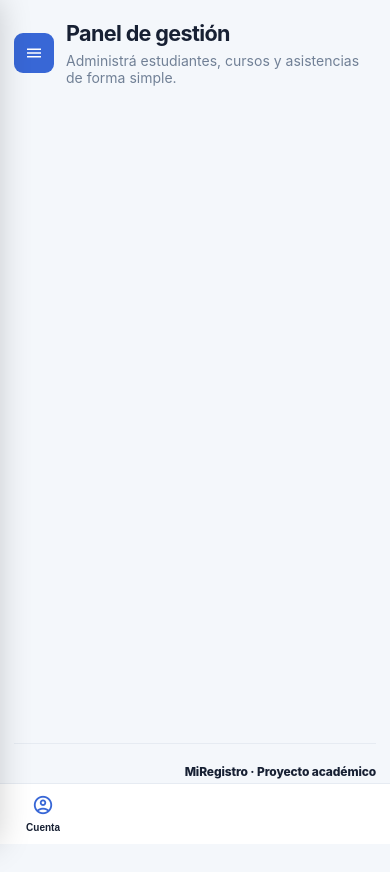
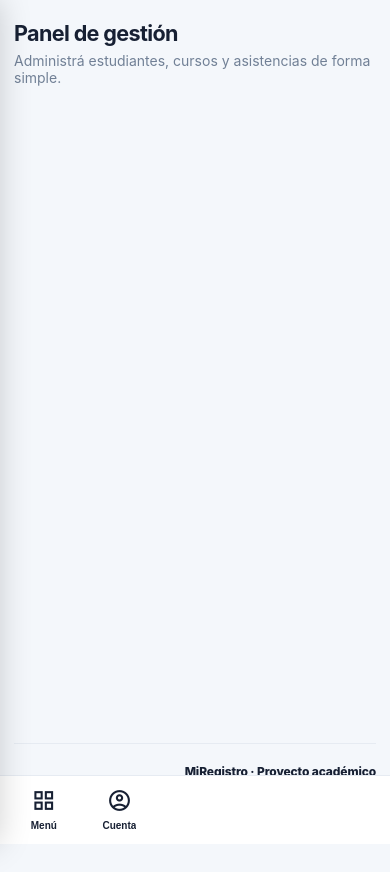
Before and after one commit to JasmineSaavedra28/isft151-pp3, a plain HTML site: page frontend/index.html in a window 390 px wide. Drawn offline with nearby package versions, Linux system fonts and the light colour scheme.

Commit message:
cambios index

```diff
--- a/frontend/index.html
+++ b/frontend/index.html
@@ -150,7 +150,7 @@
             .dashboard-shell.sidebar-collapsed .nav-icon { width: 28px; font-size: 22px; }
             .sidebar-backdrop { position: fixed; inset: 0; z-index: 40; display: none; width: 100%; height: 100%; padding: 0; border: 0; border-radius: 0; background: rgba(12,18,32,.48); }
             .dashboard-shell.mobile-menu-open .sidebar-backdrop { display: block; }
-            .mobile-menu-toggle { display: grid; place-items: center; flex: 0 0 40px; width: 40px; min-height: 40px; padding: 0; font-size: 20px; }
+            .mobile-menu-toggle { display: none !important; }
             .mobile-quick-nav {
                 position: fixed;
                 right: 0;
@@ -159,27 +159,30 @@
                 z-index: 30;
                 display: grid;
                 grid-template-columns: repeat(5, minmax(0, 1fr));
-                gap: 2px;
-                padding: 4px 6px calc(4px + env(safe-area-inset-bottom));
+                align-items: stretch;
+                gap: 0;
+                padding: 5px 6px calc(5px + env(safe-area-inset-bottom));
                 border-top: 1px solid var(--line);
                 background: var(--surface);
             }
-            .mobile-quick-nav.teacher-layout { grid-template-columns: repeat(4, minmax(0, 1fr)); }
+            .mobile-quick-nav.teacher-layout { grid-template-columns: repeat(5, minmax(0, 1fr)); }
             .mobile-quick-nav button {
                 display: grid;
                 place-items: center;
-                gap: 2px;
+                gap: 4px;
                 min-width: 0;
-                min-height: 52px;
-                padding: 4px 1px;
+                min-height: 58px;
+                padding: 6px 2px;
                 border: 0;
-                border-radius: 6px;
+                border-radius: 9px;
                 background: transparent;
                 color: var(--ink);
             }
-            .mobile-quick-nav button:hover { background: #eef3ff; color: var(--primary); }
-            .quick-nav-icon { color: var(--primary); font-size: 22px; line-height: 1; font-variation-settings: 'FILL' 0, 'wght' 400, 'GRAD' 0, 'opsz' 24; }
-            .quick-nav-label { max-width: 100%; overflow: hidden; font-size: 10px; line-height: 1.2; text-overflow: ellipsis; white-space: nowrap; }
+            .mobile-quick-nav button:hover, .mobile-quick-nav button:focus-visible { background: #eef3ff; color: var(--primary); }
+            .mobile-quick-nav button[aria-current='page'] { background: #edf2ff; color: var(--primary); }
+            .mobile-quick-nav button[aria-current='page'] .quick-nav-icon { font-variation-settings: 'FILL' 1, 'wght' 500, 'GRAD' 0, 'opsz' 24; }
+            .quick-nav-icon { color: currentColor; font-size: 25px; line-height: 1; font-variation-settings: 'FILL' 0, 'wght' 400, 'GRAD' 0, 'opsz' 24; }
+            .quick-nav-label { max-width: 100%; overflow: hidden; font-size: 10px; font-weight: 600; line-height: 1.2; text-overflow: ellipsis; white-space: nowrap; }
             .mobile-account-panel:not([hidden]) {
                 position: fixed;
                 right: 8px;
@@ -794,6 +797,11 @@
                 const section = document.getElementById(sectionId);
                 if (section) section.style.display = sectionId === targetId ? 'block' : 'none';
             });
+            document.querySelectorAll('.mobile-quick-nav button[data-target-id]').forEach(function (button) {
+                const isActive = button.dataset.targetId === targetId;
+                if (isActive) button.setAttribute('aria-current', 'page');
+                else button.removeAttribute('aria-current');
+            });
             target.scrollIntoView({ behavior: 'smooth', block: 'start' });
         }
 
@@ -804,6 +812,11 @@
             shell.classList.remove('mobile-menu-open');
             document.body.classList.remove('mobile-menu-open');
             toggle.setAttribute('aria-expanded', 'false');
+            const moreButton = document.querySelector('.mobile-more-button');
+            if (moreButton) {
+                moreButton.setAttribute('aria-expanded', 'false');
+                moreButton.querySelector('.quick-nav-icon').textContent = 'grid_view';
+            }
         }
 
         function closeMobileAccountPanel() {
@@ -867,7 +880,6 @@
                     ? 'grid'
                     : 'none';
             });
-            document.querySelector('.mobile-quick-nav').classList.toggle('teacher-layout', role === 'Docente');
             updateMobileAccountButton();
         }
 
@@ -1043,13 +1055,22 @@
                 const quickReports = createQuickNavItem('attendanceReportCard', 'analytics', 'Reportes');
                 quickReports.dataset.mobileRole = 'Docente';
                 quickNav.append(
-                    createQuickNavItem('actionContainer', 'home', 'Resumen'),
+                    createQuickNavItem('actionContainer', 'home', 'Inicio'),
                     createQuickNavItem('studentManagementContainer', 'groups', 'Alumnos'),
-                    createQuickNavItem('courseManagementContainer', 'school', 'Cursos'),
                     quickAttendance,
                     quickReports,
+                    createElement('button', { className: 'mobile-more-button' }),
                     createElement('button', { className: 'mobile-account-button' })
                 );
+                const moreButton = quickNav.querySelector('.mobile-more-button');
+                moreButton.setAttribute('aria-label', 'Abrir menú');
+                moreButton.setAttribute('aria-expanded', 'false');
+                moreButton.title = 'Menú';
+                moreButton.append(
+                    createElement('span', { className: 'material-symbol quick-nav-icon', textContent: 'grid_view' }),
+                    createElement('span', { className: 'quick-nav-label', textContent: 'Menú' })
+                );
+                moreButton.firstChild.setAttribute('aria-hidden', 'true');
                 const accountButton = quickNav.lastChild;
                 accountButton.setAttribute('aria-label', 'Cuenta');
                 accountButton.setAttribute('aria-expanded', 'false');
@@ -1060,6 +1081,14 @@
                     createElement('span', { className: 'quick-nav-label', textContent: 'Cuenta' })
                 );
                 accountButton.firstChild.setAttribute('aria-hidden', 'true');
+                moreButton.addEventListener('click', function () {
+                    const isOpen = shell.classList.toggle('mobile-menu-open');
+                    document.body.classList.toggle('mobile-menu-open', isOpen);
+                    moreButton.setAttribute('aria-expanded', String(isOpen));
+                    moreButton.setAttribute('aria-label', isOpen ? 'Cerrar menú' : 'Abrir menú');
+                    moreButton.querySelector('.quick-nav-icon').textContent = isOpen ? 'close' : 'grid_view';
+                    menuToggle.setAttribute('aria-expanded', String(isOpen));
+                });
                 const accountPanel = createElement('section', {
                     id: 'mobileAccountPanel',
                     className: 'mobile-account-panel'
```
